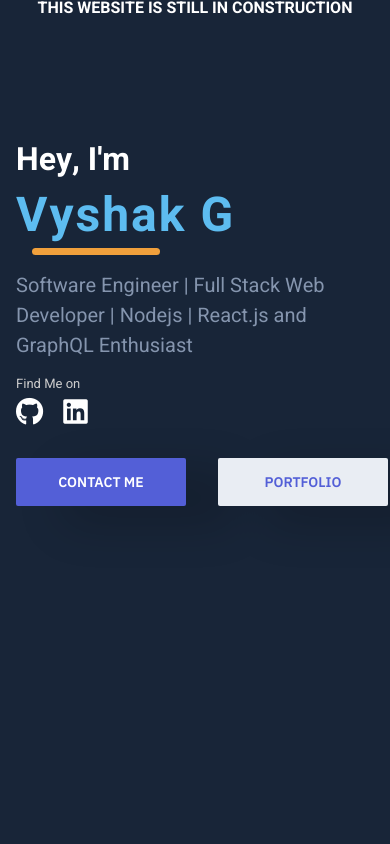
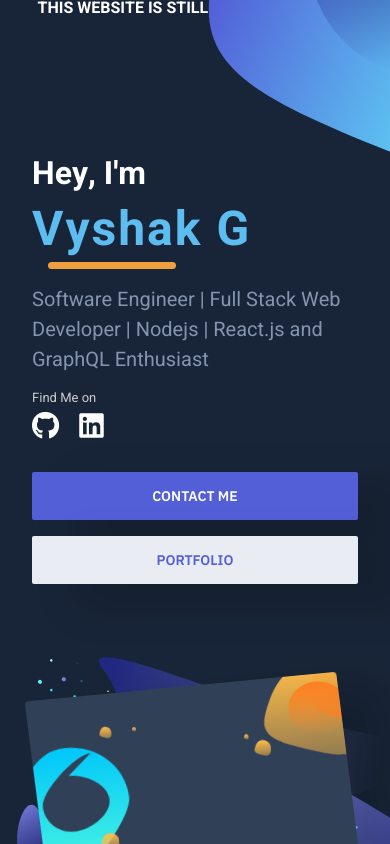
Before and after one commit to vyshakg/Portfolio, a React (Create React App) app: page / in a window 390 px wide. Shown: the top 844 px of the page. Built offline with nearby package versions, Linux system fonts and the light colour scheme.

Commit message:
implemented responsive

```diff
--- a/src/components/Hero.js
+++ b/src/components/Hero.js
@@ -30,7 +30,7 @@ function Hero() {
               </a>
             </div>
             <div className="hero-cta">
-              <a className="button button-primary" href="/" style={{ marginRight: "2rem" }}>
+              <a className="button button-primary" href="/">
                 Contact Me
               </a>
               <a className="button" href="/">
--- /dev/null
+++ b/src/css/hero-media.css
@@ -0,0 +1,61 @@
+@media (max-width: 640px) {
+  .inner-hero {
+    flex-direction: column;
+  }
+  .hero {
+    padding-top: 48px;
+    padding-bottom: 88px;
+  }
+  .hero-cta {
+    flex-direction: column;
+  }
+  .button {
+    margin-right: 0;
+  }
+  .hero-para {
+    margin-right: 0;
+  }
+  .hero-left {
+    margin-bottom: 80px;
+  }
+  img {
+    height: auto;
+    max-width: 100%;
+    vertical-align: middle;
+  }
+  .header-illustration-image {
+    display: none;
+  }
+  .hero-media-illustration-image {
+    max-width: 114%;
+  }
+  .site-header::before {
+    content: "";
+    position: absolute;
+    top: -140px;
+    right: -100px;
+    width: 1440px;
+    height: 324px;
+    background-image: url(../images/header-illustration-dark.svg);
+    -webkit-animation: fadeIn 2s both cubic-bezier(0.3, 0, 0.2, 1);
+    animation: fadeIn 2s both cubic-bezier(0.3, 0, 0.2, 1);
+    will-change: transform;
+    opacity: 1;
+  }
+}
+
+@media (max-width: 1024px) {
+  .header-illustration-image {
+    position: absolute;
+    top: -162px;
+    left: -687px;
+    width: 1320px;
+    height: 275px;
+  }
+  .hero-media-illustration-image {
+    width: 125%;
+  }
+  .hero-media-image {
+    width: 100%;
+  }
+}
--- a/src/css/hero.css
+++ b/src/css/hero.css
@@ -1,10 +1,3 @@
-@media (min-width: 641px) {
-  .hero {
-    text-align: center;
-    padding-top: 48px;
-    padding-bottom: 88px;
-  }
-}
 .hero {
   text-align: left;
   padding-top: 88px;
@@ -15,23 +8,24 @@
   display: flex;
   justify-content: space-between;
 }
+
 .hero-left {
   padding-top: 40px;
-  padding-right: 48px;
+  /* padding-right: 48px;
   min-width: 448px;
-  max-width: 512px;
+  max-width: 512px; */
   z-index: 1;
   position: relative;
+  flex-basis: 50%;
+  flex-grow: 0;
 }
 .hero-media {
   position: relative;
+  z-index: 0;
+  flex-basis: 50%;
+  flex-grow: 1;
 }
 
-@media (min-width: 641px) {
-  .hero-media {
-    z-index: 0;
-  }
-}
 .header-illustration {
   display: block;
 }
@@ -52,7 +46,7 @@
     display: block;
     position: absolute;
     top: -168px;
-    left: -722px;
+    left: -715px;
     width: 1440px;
     height: 324px;
   }
@@ -145,6 +139,8 @@
   letter-spacing: 0px;
   font-weight: 600;
   line-height: 16px;
+  margin-right: 2rem;
+  margin-bottom: 1rem;
   text-decoration: none !important;
   text-transform: uppercase;
   background-color: #e9edf3;
@@ -168,3 +164,9 @@
   margin-top: 2rem;
   display: flex;
 }
+
+.site-header {
+  height: 70px;
+  text-align: center;
+  position: relative;
+}
--- a/src/css/index.css
+++ b/src/css/index.css
@@ -1,2 +1,3 @@
 /* @import "./_reset.css"; */
 @import "./hero.css";
+@import "./hero-media.css";
--- a/src/pages/LandingPage.js
+++ b/src/pages/LandingPage.js
@@ -3,9 +3,9 @@ import Hero from "../components/Hero";
 import { Layout } from "../ui";
 function LandingPage() {
   return (
-    <div style={{ height: "100vh", background: "#202d3f" }}>
+    <div style={{ height: "100%", background: "#202d3f" }}>
       <Layout>
-        <header style={{ textAlign: "center" }}>
+        <header className="site-header">
           <h1 style={{ fontSize: "1rem" }}>THIS WEBSITE IS STILL IN CONSTRUCTION</h1>
         </header>
         <main>
--- a/src/ui/layout.js
+++ b/src/ui/layout.js
@@ -15,12 +15,17 @@ export const Layout = styled.div`
 
 export const Container = styled.div`
   max-width: 1128px;
-  width: 100%;
+  // width: 100%;
   margin: 0 auto;
   padding-left: 16px;
   padding-right: 16px;
-  @media (min-width: 481px) {
-    padding-left: 24px;
-    padding-right: 24px;
+  @media (max-width: 481px) {
+    margin-left: 2rem;
+    padding: 0;
+    margin-right: 2rem;
+  }
+
+  @media (max-width: 1024px) {
+    max-width: 835px;
   }
 `;
```
